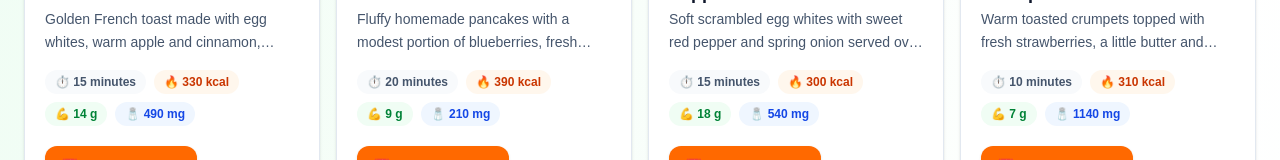
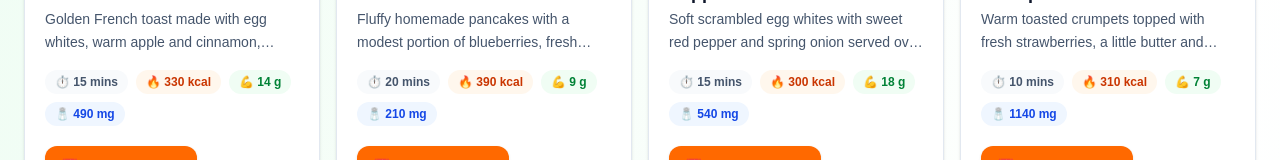
Before and after one commit to rj-jonesatlivedotcom/meal-planner, a Next.js app: page /recipes in a window 1280 px wide. Shown: the part 496-656 px from the top of the page. Built offline with nearby package versions, Linux system fonts and the light colour scheme.

Commit message:
fix spacing for sodium on recipe card

```diff
--- a/components/RecipeCard.tsx
+++ b/components/RecipeCard.tsx
@@ -736,7 +736,7 @@ export default function RecipeCard({
                 text-slate-600
               "
             >
-              ⏱️ {recipe.cookingTime}
+              ⏱️ {recipe.cookingTime.replace(/\bminutes\b/gi, "mins")}
             </span>
 
             <span
```
